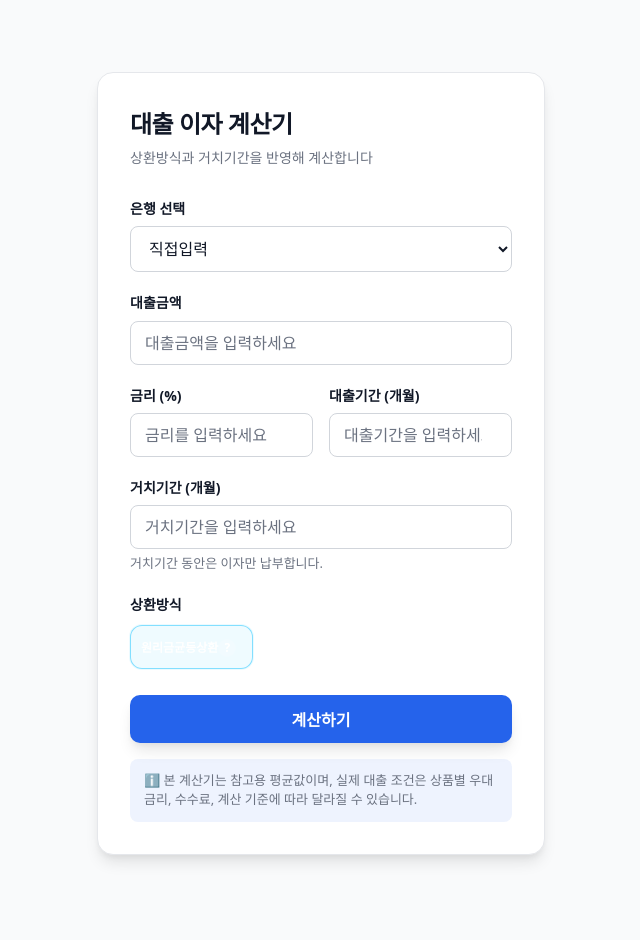
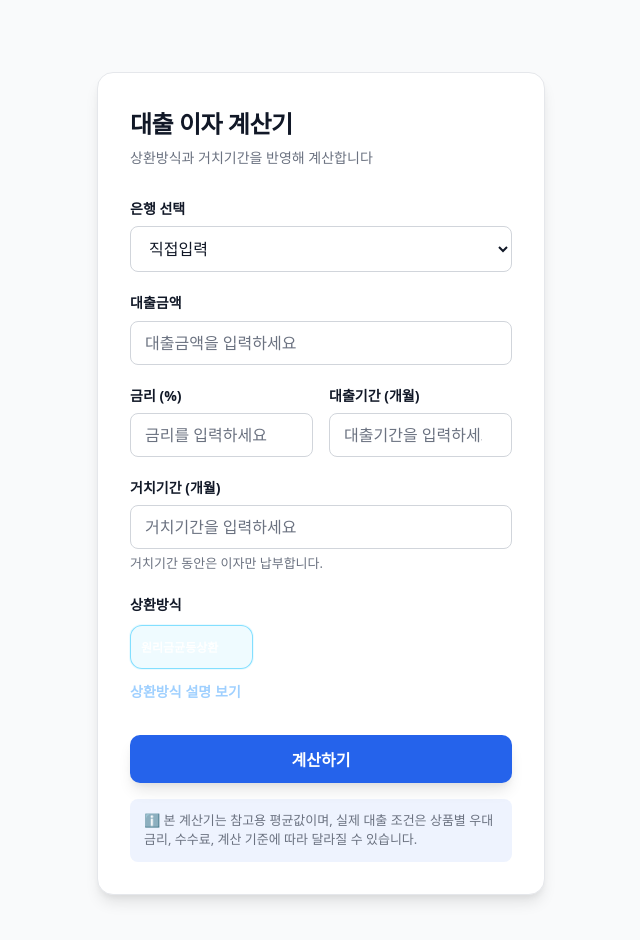
Before and after one commit to jabg31002000-sketch/loan-calculator, a React (Vite) app: page / in a window 1280 px wide. Shown: the top 940 px of the page, without its empty margins (319-959 px from the left). Built offline with nearby package versions, Linux system fonts and the light colour scheme.

Commit message:
상환방식 UI 및 설명 정리

```diff
--- a/src/App.css
+++ b/src/App.css
@@ -442,7 +442,9 @@
 }
 
 .help-toggle-button {
-  margin-top: 10px;
+  display: inline-block;
+  margin-top: 6px;
+  margin-bottom: 14px;
   border: none;
   background: transparent;
   color: #9fd0ff;
--- a/src/App.jsx
+++ b/src/App.jsx
@@ -275,6 +275,7 @@ const [submittedInput, setSubmittedInput] = useState(null);
 const [error, setError] = useState("");
 const [isLoaded, setIsLoaded] = useState(false);
 const [showComparison, setShowComparison] = useState(false);
+const [showRepaymentHelp, setShowRepaymentHelp] = useState(false);
 
   useEffect(() => {
   const saved = localStorage.getItem("loanCalculatorInputs");
@@ -481,6 +482,7 @@ trackCalculateEvent({
 
         <div className="field">
   <label>상환방식</label>
+
   <div className="repayment-method-row">
     {REPAYMENT_OPTIONS.map((option) => (
       <label
@@ -500,18 +502,35 @@ trackCalculateEvent({
         <span className="repayment-method-label">
           {option.label}
         </span>
-
-      <span className="tooltip-wrap">
-        <span className="tooltip-icon">?</span>
-
-        <span className="tooltip-box">
-          {getRepaymentTypeDescription(option.value)}
-        </span>
-      </span>
       </label>
     ))}
   </div>
+
+  <button
+    type="button"
+    className="help-toggle-button"
+    onClick={() => setShowRepaymentHelp((prev) => !prev)}
+  >
+    {showRepaymentHelp ? "상환방식 설명 숨기기" : "상환방식 설명 보기"}
+  </button>
+
+  {showRepaymentHelp && (
+    <div className="repayment-help-box">
+      <div className="repayment-help-item">
+        <p><strong>[원리금균등상환]</strong> : 매달 같은 금액을 납부하는 방식입니다. 초반에는 이자 비중이 크고, 후반으로 갈수록 원금 비중이 커집니다.</p>
       </div>
+
+      <div className="repayment-help-item">
+        <p><strong>[원금균등상환]</strong> : 매달 동일한 원금을 상환하고, 남은 잔액에 따라 이자가 줄어드는 방식입니다. 초반 부담은 크지만 총 이자는 가장 적습니다.</p>
+      </div>
+
+      <div className="repayment-help-item">
+        <p><strong>[만기일시상환]</strong> : 대출 기간 동안 이자만 납부하다가 만기 시 원금을 한 번에 상환하는 방식입니다. 매달 부담은 적지만 마지막에 큰 금액이 필요합니다.</p>
+      </div>
+    </div>
+  )}
+</div>
+
         <button className="calc-button" type="button" onClick={handleCalculate}>
           계산하기
         </button>
```
Lines whose indentation alone changed are shown as unchanged.
